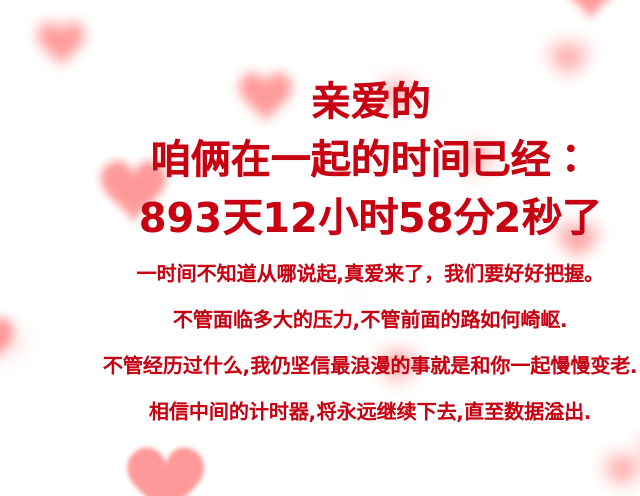
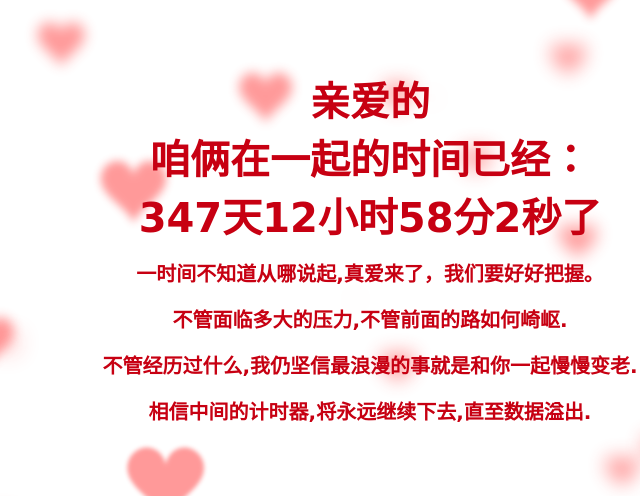
Before and after one commit to wsy1209/jansens520.github.io, a plain HTML site: page index.html in a window 1280 px wide. Shown: the part 178-674 px from the top of the page, 290-930 px from the left. Drawn offline with Linux system fonts and the light colour scheme.

Commit message:
Update index.html

```diff
--- a/index.html
+++ b/index.html
@@ -126,7 +126,7 @@ window.addEventListener("resize", onResize);
 requestAnimationFrame(render);
 
 window.onload=function starttime(){
-        time(h1,'2017,7,4');     // 在一起的时间
+        time(h1,'2019,1,1');     // 在一起的时间
         ptimer = setTimeout(starttime,1000); // 添加计时器
 }
 
```
